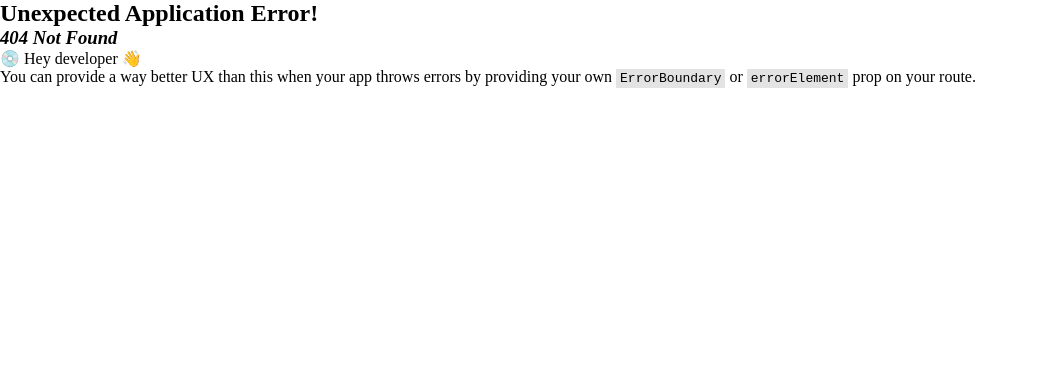
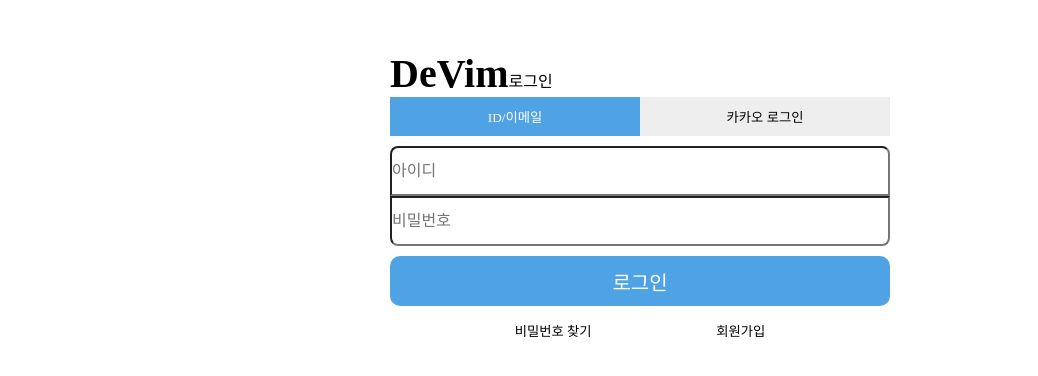
Before and after one commit to Team-DeVim/2025-DeVim, a React (Vite) app in the folder frontend/: page /signUp in a window 1280 px wide. Before the commit this address had no page. Shown: the top 376 px of the page, without its empty margins (0-1038 px from the left). Built offline with nearby package versions, Linux system fonts and the light colour scheme.

Commit message:
✨ [#4] MainPage-header - SignUp

```diff
--- a/frontend/src/pages/SignUpRegister/Register.css
+++ b/frontend/src/pages/SignUpRegister/Register.css
@@ -105,41 +105,36 @@
 }
 /*ㅡㅡㅡㅡㅡㅡㅡㅡㅡㅡㅡㅡ*/
 
-/* 성별, 국적유형 */
-.div_GenderForeigner {
-		display: flex;
-    align-items: center;
-		margin-left: 20%;
-		gap: 30px;
-    position: relative;
-    box-sizing: border-box;
-    max-width: 100%;
-    min-height: 50px;
-}
+/* 성별 */
 .formSection {
   display: flex;
   flex-direction: column;
 }
-.gender, .foreigner {
-  display: flex;
-	gap: 5px;
-  flex-direction: row;
+/* 성별 폼 */
+.genderForm {
+	display: flex;
+	flex-direction: row;
+	align-self: center;
+	flex: 1;
+  color: #000000;
+  border-radius: 5px;
+  cursor: pointer;
+	margin-top: 10px;
 }
-/* 성별 선택 */
+.gender button{
+	width: 200px;
+	height: 30px;
+  flex-direction: column;
+	align-items: center;
+	border: 1px solid rgb(196, 196, 196);
+	border-radius: 5px;
+}
+/* 성별 선택됬을때 */
 .selected {
   background-color: #ffa550;
   color: white;
-  border: 1px solid #0e0e0e;
 }
-/* 국적유형선택 */
-.div_GenderForeigner button {
-  font-size: 15px;
-	flex: 1;
-  padding: 8px 16px;
-  color: #000000;
-  border-radius: 5px;
-  cursor: pointer;
-}
+
 /*ㅡㅡㅡㅡㅡㅡㅡㅡㅡㅡㅡㅡ*/
 /* 버튼 스타일 */
 .div_GenderForeigner button{
--- a/frontend/src/pages/SignUpRegister/Register.jsx
+++ b/frontend/src/pages/SignUpRegister/Register.jsx
@@ -14,7 +14,6 @@
   const [birth, setBirth] = useState("");
   const [birthFormatted, setBirthFormatted] = useState(""); // "YYYY년 MM월 DD일"
   const [gender, setGender] = useState("");
-  const [foreigner, setForeigner] = useState("");
   const [phone, setPhone] = useState("");
   //Error 메세지 [id, password, name, birth, gender, foreigner, phone]
   const [idError, setIdError] = useState("");
@@ -115,12 +114,9 @@
     setBirthFormatted(formatBirthDate(value.replace(/-/g, ""))); // YYYY년 MM월 DD일 포맷 저장
   };
 
-  // 성별, 국적 선택
+  // 성별 선택
   const handleGenderSelect = (selected) => {
     setGender(selected);
-  };
-  const handleforeignerSelect = (selected) => {
-    setForeigner(selected);
   };
 
   // 핸드폰 체크
@@ -165,7 +161,6 @@
       !name.trim() ||
       !birth.trim() ||
       !gender ||
-      !foreigner ||
       !phone.trim()
     ) {
       setSubmitError("나머지 정보를 입력해주세요");
@@ -196,6 +191,7 @@
           </button>
           <span className="logoHoverText">메인으로</span>
         </div>
+					회원가입
         <div className="userInfo">
           <div className="divSlotId">
             <i class="fa-solid fa-envelope"></i>
@@ -249,7 +245,7 @@
           {birthError && <p className="error">{birthError}</p>}
 
           <div className="formSection">
-            <div className="div_GenderForeigner">
+            <div className="genderForm">
               <div className="gender">
                 <button
                   className={gender == "남자" ? "selected" : ""}
@@ -263,20 +259,6 @@
                   onClick={() => handleGenderSelect("여자")}
                 >
                   여자
-                </button>
-              </div>
-              <div className="foreigner">
-                <button
-                  className={foreigner === "내국인" ? "selected" : ""}
-                  onClick={() => handleforeignerSelect("내국인")}
-                >
-                  내국인
-                </button>
-                <button
-                  className={foreigner === "외국인" ? "selected" : ""}
-                  onClick={() => handleforeignerSelect("외국인")}
-                >
-                  외국인
                 </button>
               </div>
             </div>
@@ -301,7 +283,7 @@
               type="submit"
               onClick={handleCheckRequest}
             >
-              인증요청
+              회원가입
             </button>
             {submitError && (
               <p className="error" style={{ marginTop: "8px" }}>
--- /dev/null
+++ b/frontend/src/pages/SignUpRegister/SignUp.css
@@ -0,0 +1,136 @@
+
+.loginContainer{
+	margin: 50px auto;
+	width: 90%;
+	max-width: 500px;
+	height: auto;
+	box-sizing: border-box;
+}
+
+.loginBackGround{
+	height: 100%;
+	width:500px
+}
+/* 로그인 로고 */
+.logo_Devim{
+	cursor: pointer;
+	font-size: 40px;
+	font-weight: 700;
+	background: none;
+  border: none;
+}
+/* 로고에 숨겨진 텍스트 */
+.logoHoverText {
+  position: absolute;
+	top: -10px; /* 로고 위에 숨겨놓기 */
+  left: 50%;
+  transform: translateX(-50%) translateY(25px);
+  opacity: 0;
+  font-size: 13px;
+  color: #1d3ffe;
+  transition: opacity 0.5s ease, transform 0.5s ease;
+  pointer-events: none;
+}
+.logoWrapper {
+  position: relative;
+  display: inline-block;
+}
+/* 호버 시 나타남 */
+.logoWrapper:hover .logoHoverText {
+  opacity: 1;
+  transform: translateX(-50%) translateY(0);
+}
+
+
+.inputWrapper.focused input {
+  border-color: #2ecc71; /* 녹색 테두리 */
+}
+.inputWrapper label {
+  position: absolute;
+  top: 16px;
+  left: 12px;
+  font-size: 16px;
+  color: #888;
+  pointer-events: none;
+  transition: all 0.2s ease;
+}
+.inputWrapper.focused label,
+.inputWrapper input:not(:placeholder-shown) + label {
+  top: 6px;
+  left: 10px;
+  font-size: 12px;
+  color: #2ecc71;
+}
+
+
+/* 로그인방식 선택 */
+.login_MenuType {
+  display: flex;
+  justify-content: space-around;
+  margin-bottom: 10px;
+}
+.login_MenuType button {
+  flex: 1;
+  padding: 10px;
+  border: none;
+  background: #eee;
+  cursor: pointer;
+	transition: background-color 0.3s ease, color 0.3s ease;
+}
+.login_MenuType button:hover {
+  background-color: #a9c3eb;
+  color: #000000;
+}
+
+.login_MenuType .active {
+  background: #4fa3e4;
+  color: white;
+}
+/*ㅡㅡㅡㅡㅡㅡㅡㅡㅡㅡㅡㅡㅡㅡㅡㅡㅡ*/
+.loginForm{
+	display: flex;
+	flex-direction: column;
+	margin-bottom: 10px;
+}
+.input_id{
+	height: 50px;
+	border-radius: 8px 8px 0 0;
+}
+.input_password{
+	height: 50px;
+	border-radius: 0px 0px 8px 8px;
+}
+
+
+/* 로그인버튼 */
+.loginButton{
+	font-size: 20px;
+	width: 100%;
+	height: 50px;
+	background-color: #4fa3e4;
+	color: white;
+	border-radius: 10px;
+	cursor: pointer;
+  transition: background-color 0.3s ease, transform 0.2s ease;
+}
+.loginButton:hover {
+  background-color: #1263a6;
+  transform: scale(1.02);
+}
+.loginButton.kakao {
+  background-color: #fee500;
+  color: #3c1e1e;
+}
+.loginButton.kakao:hover {
+  background-color: #f7d600;
+  transform: scale(1.02);
+}
+
+
+/* 비번, 회원가입 */
+.loginOptions{
+	margin-top: 15px;
+	display: flex;
+	flex-direction: row;
+	justify-content: space-evenly;
+}
--- a/frontend/src/pages/SignUpRegister/SignUp.jsx
+++ b/frontend/src/pages/SignUpRegister/SignUp.jsx
@@ -0,0 +1,120 @@
+import { useNavigate } from "react-router";
+import "./SignUp.css";
+import { useEffect, useState } from "react";
+<script src="https://developers.kakao.com/sdk/js/kakao.js"></script>;
+
+export default function SignUp() {
+  const navigate = useNavigate();
+
+  const [activeTab, setActiveTab] = useState("id");
+  const [id, setId] = useState("");
+  const [password, setPassword] = useState("");
+  const [isFocused, setIsFocused] = useState({ id: false, password: false });
+
+	useEffect(() => {
+    if (window.Kakao && !window.Kakao.isInitialized()) {
+      window.Kakao.init("YOUR_APP_KEY"); // 카카오 개발자 콘솔에서 발급받은 앱 키
+    }
+  }, []);
+
+  /*카카오 로그인 버튼*/
+  const handleLoginTypeChange = (type) => {
+		setActiveTab(type);
+  };
+
+	/*카카오 로그인  08.12 미구현*/
+
+	// const kakaoLogin = () =>{
+	// 	window.Kakao.Auth.login({
+  //     success: function (authObj) {
+  //       console.log("카카오 로그인 성공", authObj);
+  //       window.Kakao.API.request({
+  //         url: "/v2/user/me",
+  //         success: function (res) {
+  //           console.log("사용자 정보", res);
+  //           // 여기서 서버에 사용자 정보 전달해서 회원가입 or 로그인 처리
+  //         },
+  //         fail: function (error) {
+  //           console.error("사용자 정보 요청 실패", error);
+  //         },
+  //       });
+  //     },
+  //     fail: function (err) {
+  //       console.error("카카오 로그인 실패", err);
+  //     },
+  //   });
+	// }
+/*ㅡㅡㅡㅡㅡㅡㅡㅡㅡㅡㅡㅡㅡㅡㅡㅡㅡㅡㅡㅡㅡㅡㅡㅡㅡㅡㅡㅡㅡㅡㅡㅡㅡㅡㅡㅡㅡㅡㅡㅡㅡㅡㅡㅡ*/
+
+  // 메인으로
+  const main = () => {
+    navigate("/main");
+  };
+
+  // 회원가입창으로
+  const register = () => {
+    navigate("/Register");
+  };
+
+  // 비밀번호 찾기
+  const passwordFind = () => {};
+  return (
+    <div className="loginContainer">
+      <div className="logoWrapper">
+        <button className="logo_Devim" onClick={main}>
+          DeVim
+        </button>
+        <span className="logoHoverText">메인으로</span>
+      </div>
+      로그인
+      <div className="">
+        <div className="login_MenuType">
+          <button
+            onClick={() => setActiveTab("id")}
+            className={activeTab === "id" ? "active" : ""}
+          >
+            ID/이메일
+          </button>
+          <button
+            onClick={() => handleLoginTypeChange("kakao")}
+            className={activeTab === "kakao" ? "active" : ""}
+          >
+            카카오 로그인
+          </button>
+        </div>
+      </div>
+      <div className="loginBackGround">
+        <div className="loginForm">
+          <input
+            className="input_id"
+            type="text"
+            value={id}
+            onChange={(e) => setId(e.target.value)}
+            onFocus={() => setIsFocused({ ...isFocused, id: true })}
+            onBlur={() => setIsFocused({ ...isFocused, id: false })}
+            placeholder={activeTab == "kakao" ? "카카오아이디" : "아이디"}
+          />
+          <input
+            className="input_password"
+            type="password"
+            value={password}
+            onChange={(e) => setPassword(e.target.value)}
+            onFocus={() => setIsFocused({ ...isFocused, password: true })}
+            onBlur={() => setIsFocused({ ...isFocused, password: false })}
+            placeholder="비밀번호"
+          />
+        </div>
+        <button
+          className={`loginButton ${activeTab === "kakao" ? "kakao" : ""}`}
+        >
+          {activeTab === "kakao" ? "카카오 로그인" : "로그인"}
+        </button>
+
+        <div className="loginOptions">
+          <button onClick={passwordFind}>비밀번호 찾기</button>
+          <button onClick={register}>회원가입</button>
+        </div>
+      </div>
+    </div>
+  );
+}
--- a/frontend/src/pages/main/MainPage.jsx
+++ b/frontend/src/pages/main/MainPage.jsx
@@ -1,3 +1,4 @@
+import SignUp from '../SignUpRegister/SignUp';
 import BoardSection from './components/BoardSection/BoardSection';
 import Carousel from './components/Carousel/Carousel';
 import Footer from './components/Footer/Footer';
--- a/frontend/src/pages/main/components/Header/Header.css
+++ b/frontend/src/pages/main/components/Header/Header.css
@@ -16,6 +16,7 @@
 .logo {
     font-size: 2rem;
     font-weight: bold;
+		cursor: pointer;
 }
 
 .menu {
--- a/frontend/src/pages/main/components/Header/Header.jsx
+++ b/frontend/src/pages/main/components/Header/Header.jsx
@@ -1,24 +1,28 @@
-import { useNavigate } from 'react-router';
-import './Header.css';
-
-
+import { useNavigate } from "react-router";
+import "./Header.css";
 
 export default function Header() {
   const navigate = useNavigate();
 
+  // 메인으로
+  const main = () => {
+    navigate("/main");
+  };
   // 회원가입
   const register = () => {
     navigate("/Register");
   };
-
-
-
-
+  // 로그인
+  const signUp = () => {
+    navigate("/SignUp");
+  };
 
   return (
     <header className="header">
       <div className="nav">
-          <div className="logo">DeVim</div>
+        <div className="logo" onClick={main}>
+          DeVim
+        </div>
 
         <nav className="menu">
           <a href="#">Q&A 게시판</a>
@@ -32,7 +36,9 @@
         />
 
         <div className="auth">
-            <button className="btn btn--sign">로그인</button>
+          <button className="btn btn--sign" onClick={signUp}>
+            로그인
+          </button>
           <button className="btn btn--register" onClick={register}>
             회원가입
           </button>
--- a/frontend/src/router/root.jsx
+++ b/frontend/src/router/root.jsx
@@ -5,6 +5,7 @@
 
 const MainPage = lazy(() => import('../pages/main/MainPage'));
 const Register = lazy(() => import("../pages/SignUpRegister/Register"));
+const SignUp = lazy(() => import("../pages/SignUpRegister/SignUp"));
 
 
 const root = createBrowserRouter([
@@ -28,6 +29,14 @@
           </Suspense>
         ),
       },
+      {
+        path: "signUp",
+        element: (
+          <Suspense>
+            <SignUp />
+          </Suspense>
+        ),
+      },
     ],
   },
 ]);
```
Lines whose indentation alone changed are shown as unchanged.
